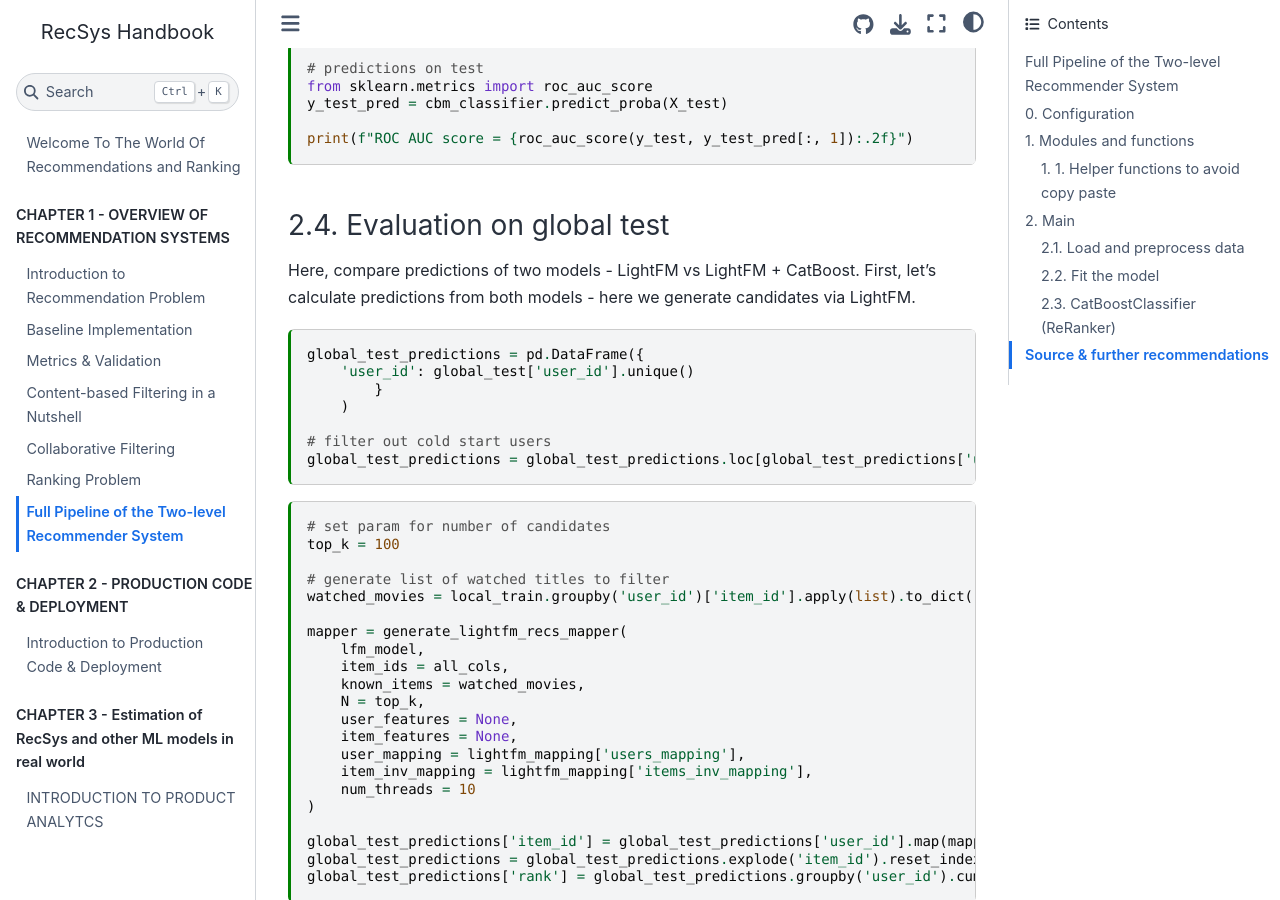
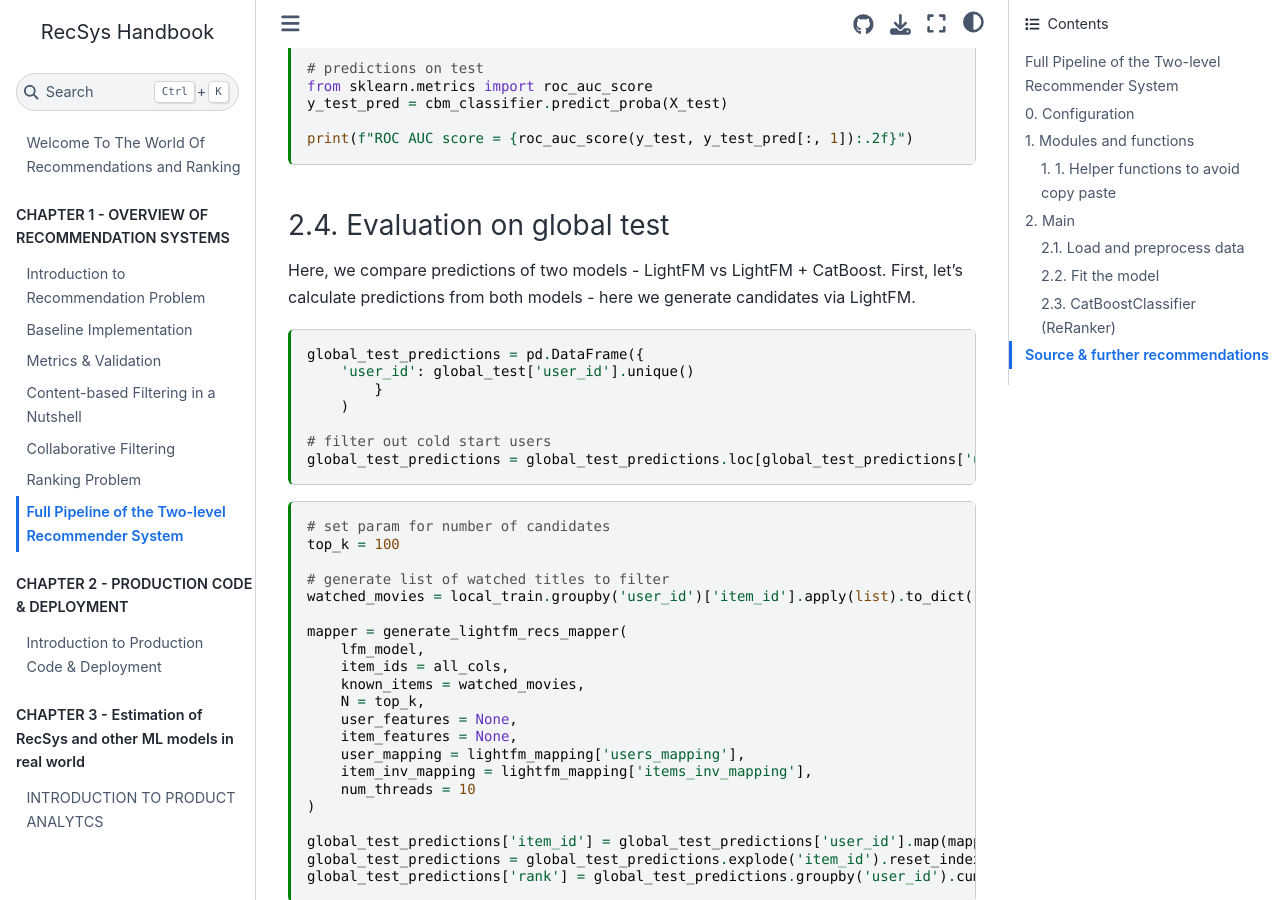
Before and after one commit to kshurik/rekkobook, a Jupyter Book: the page built from docs/chapter1/full_pipeline.md, in a window 1280 px wide and 900 px high, scrolled down 9824 px. Built offline with Jupyter Book 1.0.4 settings and Sphinx 7.4.7 and the Sphinx Book theme 1.1.4, drawn with Linux system fonts in a browser that asks for light colours; some of the changed text lies outside the part shown.

Commit message:
fixed typo

````diff
--- a/docs/chapter1/full_pipeline.md
+++ b/docs/chapter1/full_pipeline.md
@@ -514,7 +514,7 @@ print(f"ROC AUC score = {roc_auc_score(y_test, y_test_pred[:, 1]):.2f}")
 ```
 
 ### 2.4. Evaluation on global test
-Here, compare predictions of two models - LightFM vs LightFM + CatBoost.
+Here, we compare predictions of two models - LightFM vs LightFM + CatBoost.
 First, let's calculate predictions from both models - here we generate candidates via LightFM.
 ```{code-cell} ipython3
 global_test_predictions = pd.DataFrame({
````
Also changed, not shown: other parts of docs/chapter1/full_pipeline.md (+2 -2 lines).
